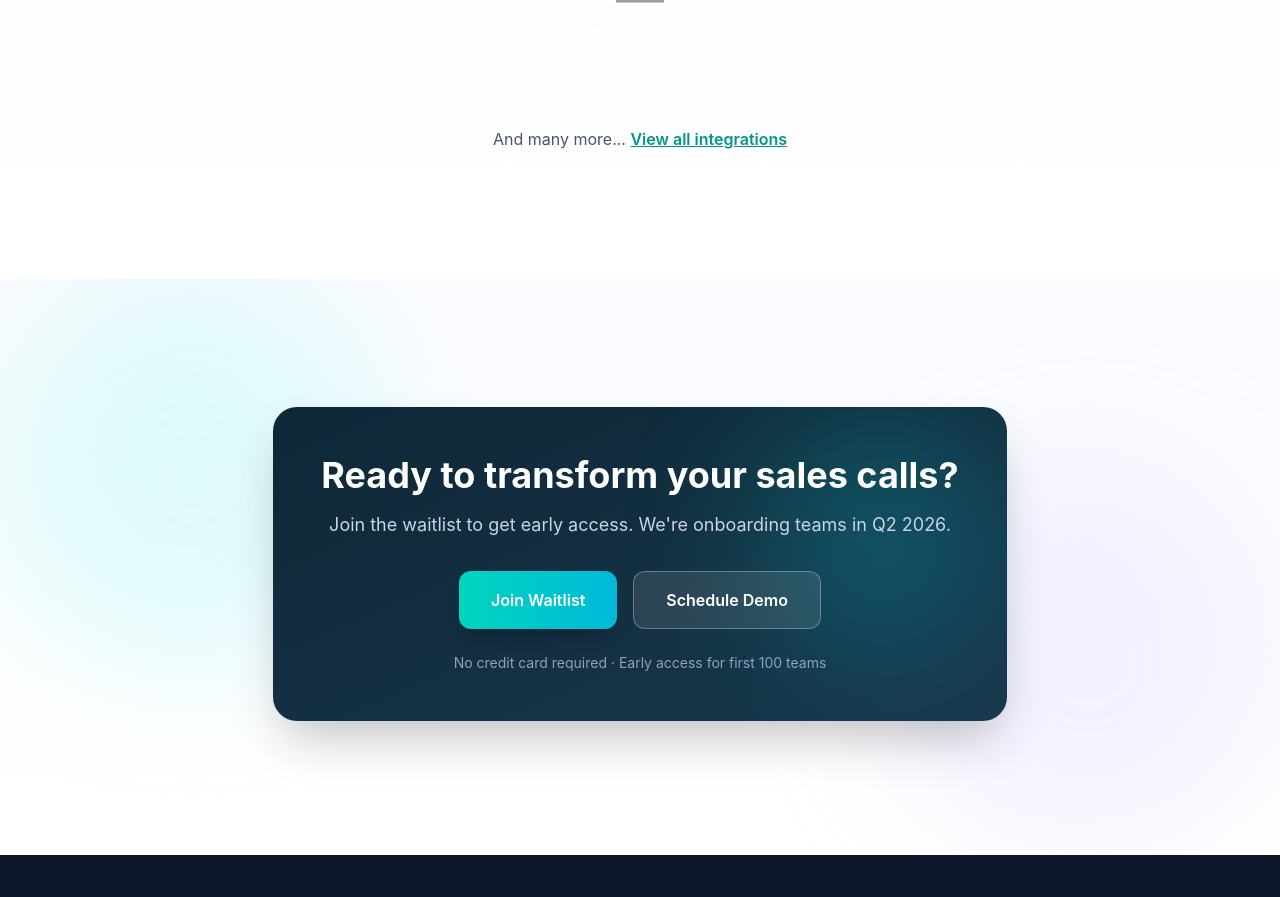
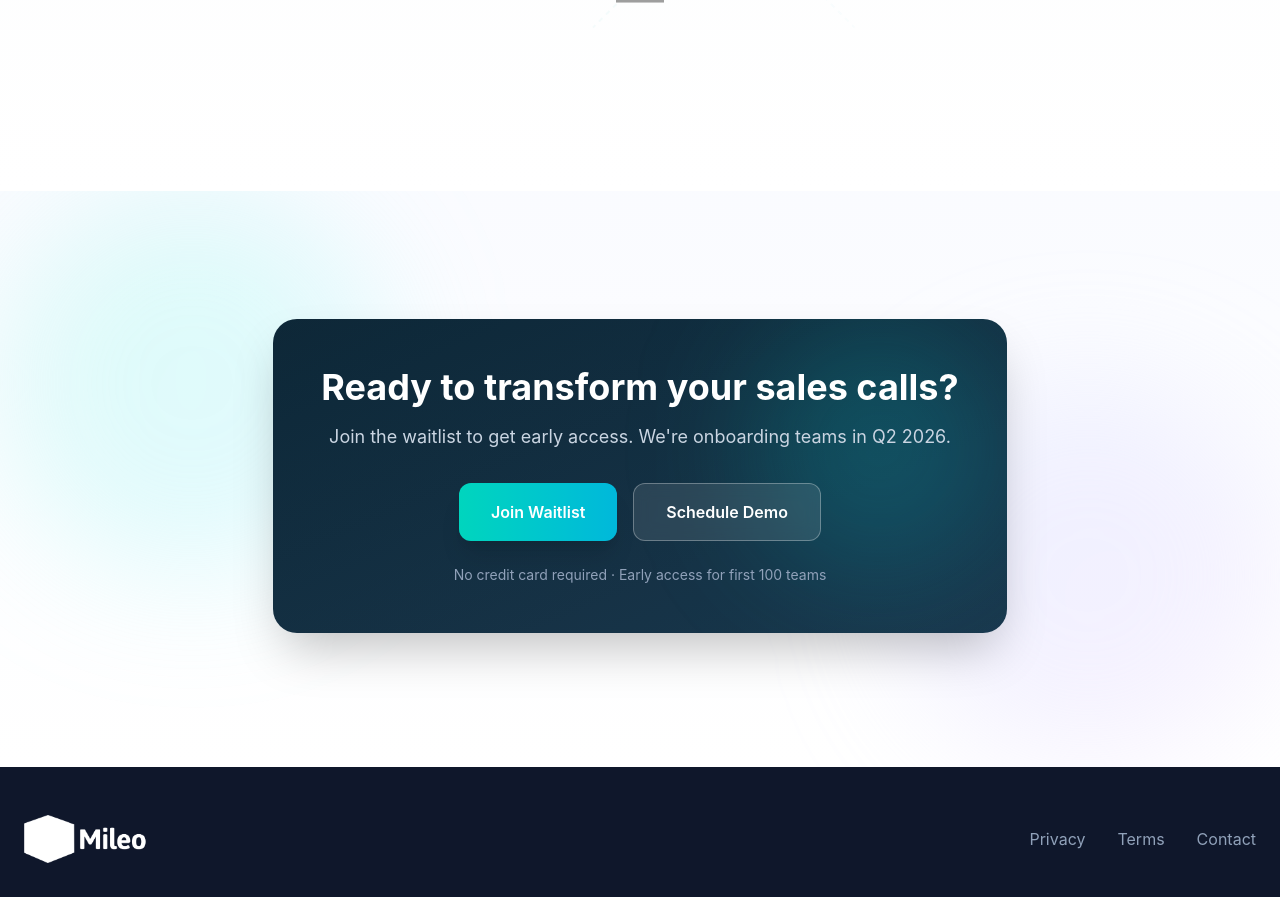
Before and after one commit to mileo-ai/mileo-landing-page, a React (Vite) app: page / in a window 1280 px wide. Shown: the part 4040-4937 px from the top of the page. Built offline with nearby package versions, Linux system fonts and the light colour scheme; grey boxes are pictures that could not be loaded.

Commit message:
Remove "view all integrations"

```diff
--- a/src/app/components/IntegrationCircle.tsx
+++ b/src/app/components/IntegrationCircle.tsx
@@ -173,22 +173,6 @@ export default function IntegrationCircle() {
             );
           })}
         </div>
-
-        {/* Bottom Text */}
-        <motion.div
-          initial={{ opacity: 0, y: 20 }}
-          whileInView={{ opacity: 1, y: 0 }}
-          viewport={{ once: true }}
-          transition={{ delay: 1.5, duration: 0.6 }}
-          className="text-center mt-16"
-        >
-          <p className="text-slate-600">
-            And many more...{' '}
-            <a href="#" className="text-teal-600 hover:text-teal-700 font-semibold underline">
-              View all integrations
-            </a>
-          </p>
-        </motion.div>
       </div>
     </section>
   );
```
